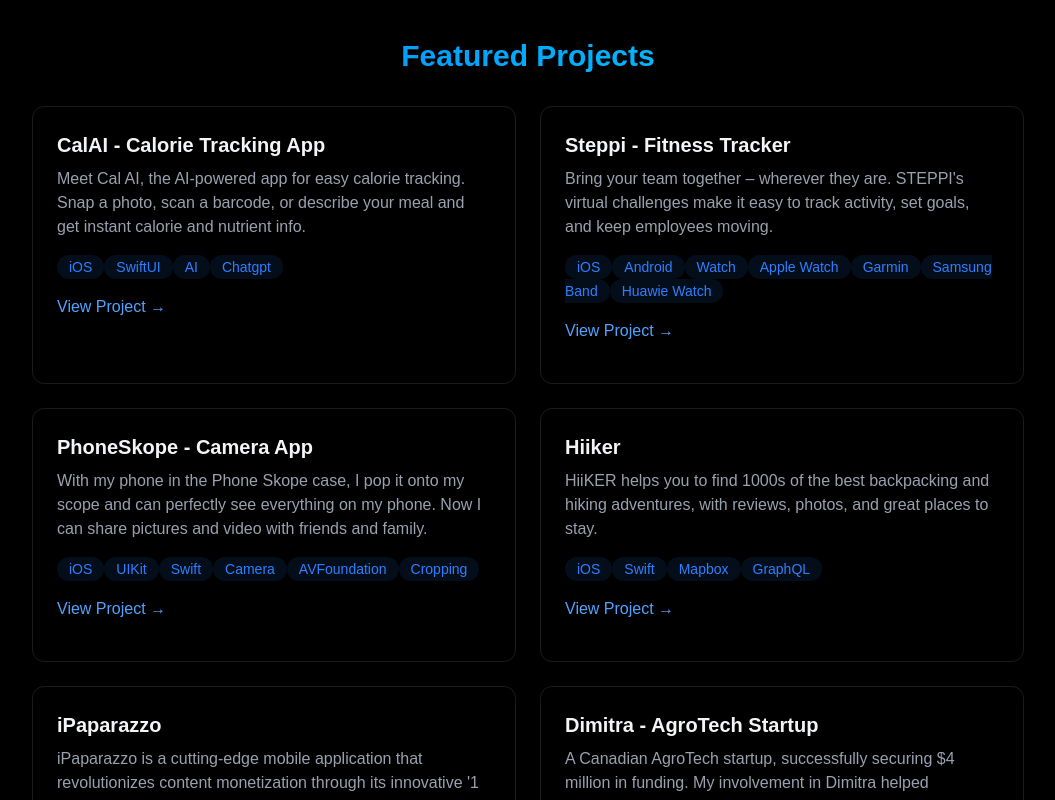
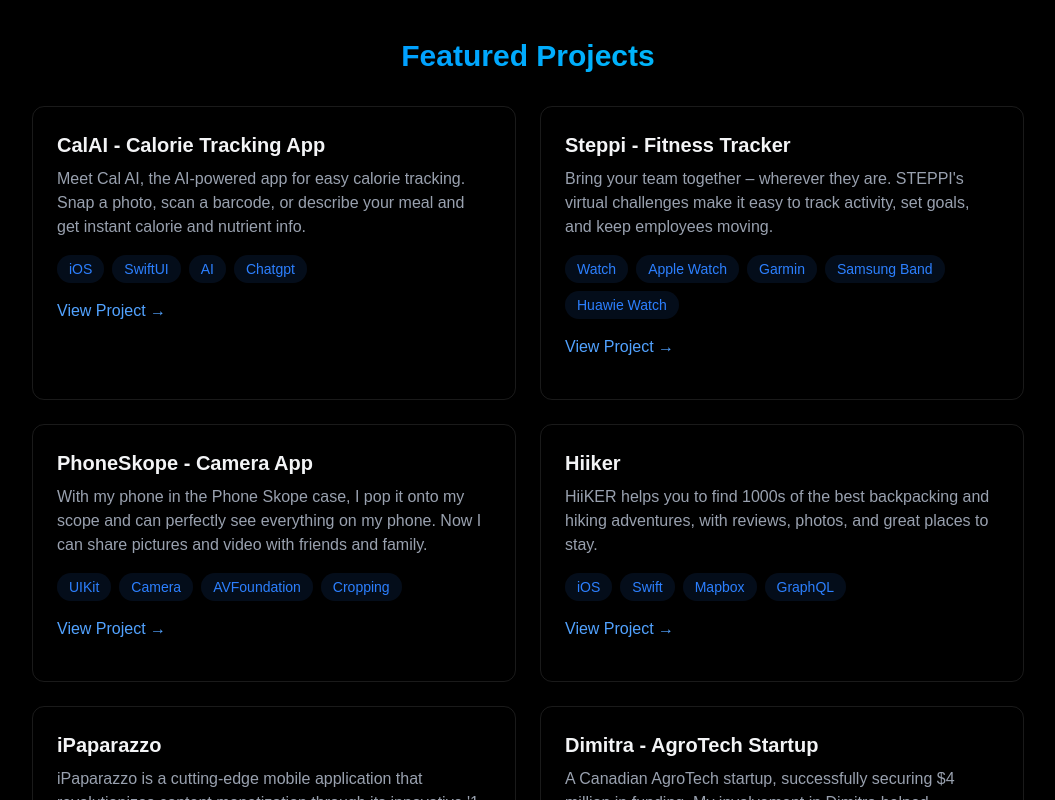
Before and after one commit to shahrukhgit95/my-portfolio, a React (Vite) app: page / in a window 1280 px wide. Shown: the part 2000-2800 px from the top of the page, without its empty margins (112-1167 px from the left). Built offline with nearby package versions, Linux system fonts and the light colour scheme.

Commit message:
issues fixed

```diff
--- a/src/components/sections/Contact.jsx
+++ b/src/components/sections/Contact.jsx
@@ -27,7 +27,7 @@
             className="min-h-screen flex item-center justify-center py-20">
 
             <RevealOnScroll>
-                <div className="px-4 w-150">
+                <div className="px-4 w-full max-w-lg mx-auto">
                     <h2 className="text-5xl md:text-7xl font-bold mb-6 bg-gradient-to-r from-blue-500 to-cyan-400 bg-clip-text text-transparent leading-right">
                         {" "}
                         Get In Touch
--- a/src/components/sections/Home.jsx
+++ b/src/components/sections/Home.jsx
@@ -6,7 +6,7 @@
         <RevealOnScroll>
         <div className="text-center z-10 px-4">
             <h1 className="text-5xl md:text-7xl font-bold mb-6 bg-gradient-to-r from-blue-500 to-cyan-400 bg-clip-text text-transparent leading-right">
-                Hi, I,m Shahrukh
+                Hi, I'm Shahrukh
             </h1>
 
             <p className="text-gray-400 text-lg mb-8 max-w-lg mx-auto">
--- a/src/components/sections/Projects.jsx
+++ b/src/components/sections/Projects.jsx
@@ -19,7 +19,7 @@
                             Meet Cal AI, the AI-powered app for easy calorie tracking. Snap a photo, scan a barcode, or describe your meal and get instant calorie and nutrient info.
                         </p>
 
-                        <div>
+                        <div className="flex flex-wrap gap-2">
                             {["iOS", "SwiftUI", "AI", "Chatgpt"].map((tech, key) => (
 
                                 <span key={key} className="bg-blue-500/10 text-blue-500 py-1 px-3 rounded-full text-sm hover:bg-blue-500/20 hover:shadow[0_2px_8px_rgba(59,130,246,0.2)] transition-all">
@@ -46,9 +46,8 @@
                             Bring your team together – wherever they are. STEPPI's virtual challenges make it easy to track activity, set goals, and keep employees moving.
                         </p>
 
-                        <div>
-                            {["iOS", "Android", "Watch", "Apple Watch", "Garmin", "Samsung Band", "Huawie Watch"].map((tech, key) => (
-
+                        <div className="flex flex-wrap gap-2">
+                            {["Watch", "Apple Watch", "Garmin", "Samsung Band", "Huawie Watch"].map((tech, key) => (
                                 <span key={key} className="bg-blue-500/10 text-blue-500 py-1 px-3 rounded-full text-sm hover:bg-blue-500/20 hover:shadow[0_2px_8px_rgba(59,130,246,0.2)] transition-all">
                                     {tech}
                                 </span>
@@ -74,8 +73,8 @@
                             With my phone in the Phone Skope case, I pop it onto my scope and can perfectly see everything on my phone. Now I can share pictures and video with friends and family.
                         </p>
 
-                        <div>
-                            {["iOS", "UIKit", "Swift", "Camera", "AVFoundation", "Cropping"].map((tech, key) => (
+                         <div className="flex flex-wrap gap-2">
+                            {["UIKit", "Camera", "AVFoundation", "Cropping"].map((tech, key) => (
 
                                 <span key={key} className="bg-blue-500/10 text-blue-500 py-1 px-3 rounded-full text-sm hover:bg-blue-500/20 hover:shadow[0_2px_8px_rgba(59,130,246,0.2)] transition-all">
                                     {tech}
@@ -102,7 +101,7 @@
                             HiiKER helps you to find 1000s of the best backpacking and hiking adventures, with reviews, photos, and great places to stay.
                         </p>
 
-                        <div>
+                        <div className="flex flex-wrap gap-2">
                             {["iOS", "Swift", "Mapbox", "GraphQL"].map((tech, key) => (
 
                                 <span key={key} className="bg-blue-500/10 text-blue-500 py-1 px-3 rounded-full text-sm hover:bg-blue-500/20 hover:shadow[0_2px_8px_rgba(59,130,246,0.2)] transition-all">
@@ -130,7 +129,7 @@
                             iPaparazzo is a cutting-edge mobile application that revolutionizes content monetization through its innovative '1 Seller to 1 Buyer' model.
                         </p>
 
-                        <div>
+                        <div className="flex flex-wrap gap-2">
                             {["iOS", "Swift", "Mapbox", "GraphQL"].map((tech, key) => (
 
                                 <span key={key} className="bg-blue-500/10 text-blue-500 py-1 px-3 rounded-full text-sm hover:bg-blue-500/20 hover:shadow[0_2px_8px_rgba(59,130,246,0.2)] transition-all">
@@ -158,7 +157,7 @@
                             A Canadian AgroTech startup, successfully securing $4 million in funding. My involvement in Dimitra helped streamline operations and foster innovation.
                         </p>
 
-                        <div>
+                        <div className="flex flex-wrap gap-2">
                             {["iOS", "Swift", "Mapbox", "GraphQL"].map((tech, key) => (
 
                                 <span key={key} className="bg-blue-500/10 text-blue-500 py-1 px-3 rounded-full text-sm hover:bg-blue-500/20 hover:shadow[0_2px_8px_rgba(59,130,246,0.2)] transition-all">
@@ -186,7 +185,7 @@
                             Urban Service: Your On-Demand Home Service Hero. Urban Service helps you find reliable home service professionals for a stress-free home.
                         </p>
 
-                        <div>
+                        <div className="flex flex-wrap gap-2">
                             {["Flutter", "Nodejs", "Reactjs", "Stripe", "Checkout", "Subscription"].map((tech, key) => (
 
                                 <span key={key} className="bg-blue-500/10 text-blue-500 py-1 px-3 rounded-full text-sm hover:bg-blue-500/20 hover:shadow[0_2px_8px_rgba(59,130,246,0.2)] transition-all">
@@ -214,7 +213,7 @@
                             Track your progress and achieve healthier, fuller hair with our innovative iOS app.
                         </p>
 
-                        <div>
+                        <div className="flex flex-wrap gap-2">
                             {["iOS", "Nest", "Chatgpt", "RESTAPI", "Notifications"].map((tech, key) => (
 
                                 <span key={key} className="bg-blue-500/10 text-blue-500 py-1 px-3 rounded-full text-sm hover:bg-blue-500/20 hover:shadow[0_2px_8px_rgba(59,130,246,0.2)] transition-all">
```
